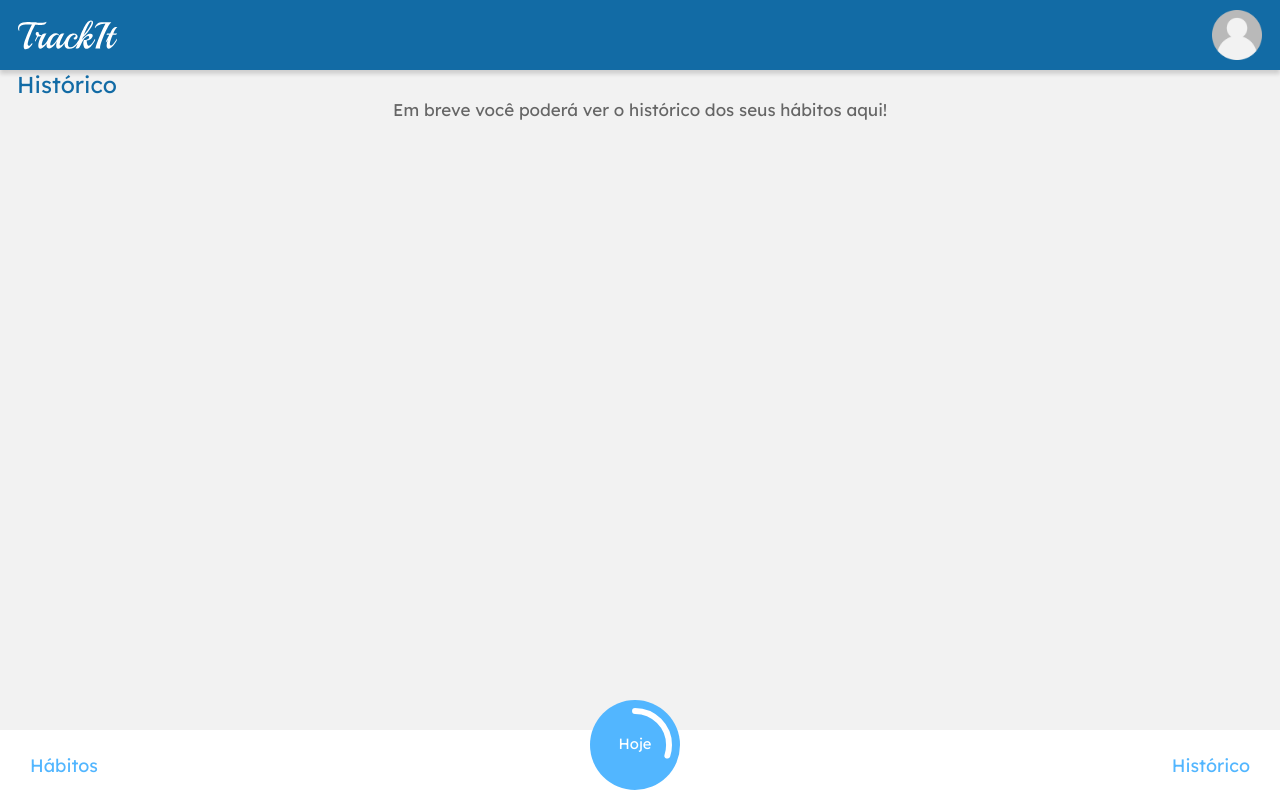
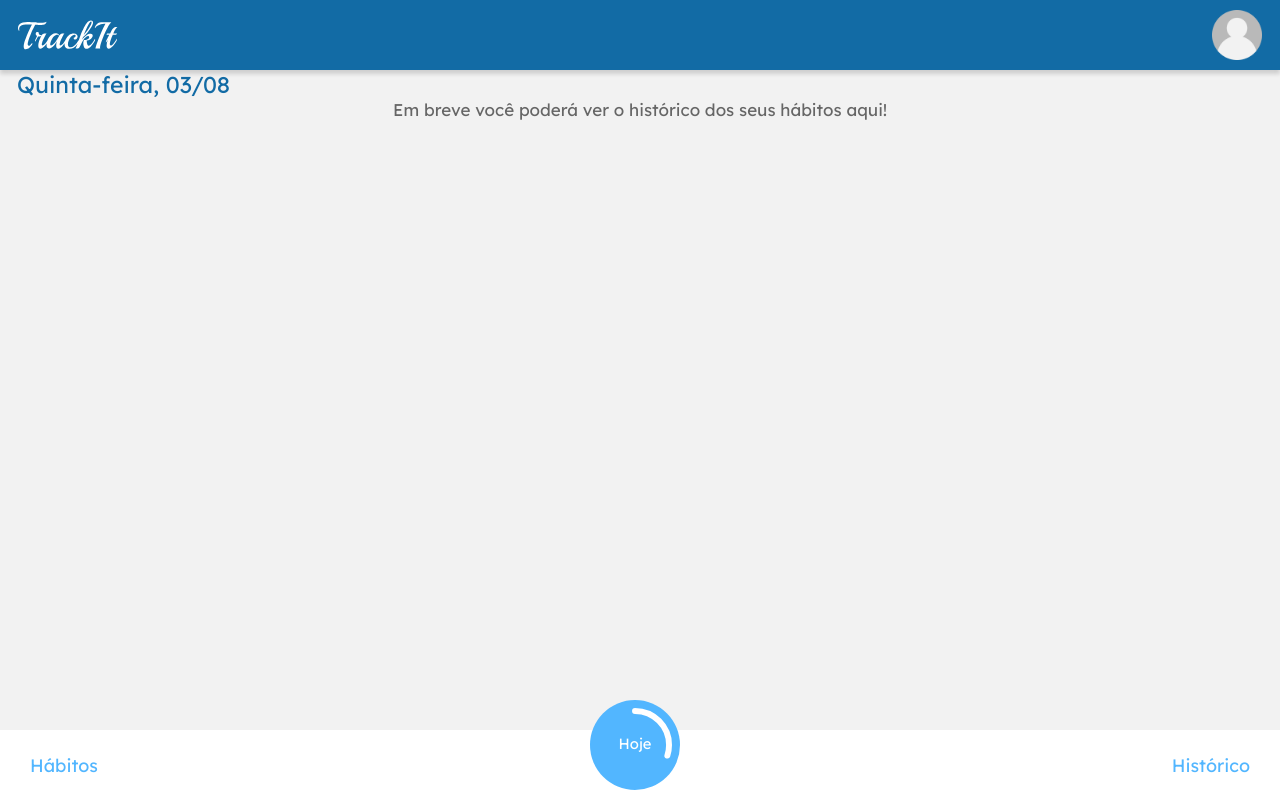
Before and after one commit to GuiCintra27/Track-it, a Next.js app: page /history in a window 1280 px wide. Built offline with nearby package versions, Linux system fonts and the light colour scheme.

Commit message:
fix: get date

```diff
--- a/src/components/UI/title/TitleText.tsx
+++ b/src/components/UI/title/TitleText.tsx
@@ -1,11 +1,22 @@
+import dayjs from "dayjs";
 import { styled } from "styled-components";
 
-interface TitleTextProps {
-  text: string;
-}
+export function TitleText() {
+  const weekdays = [
+    "Domingo",
+    "Segunda-feira",
+    "Terça-feira",
+    "Quarta-feira",
+    "Quinta-feira",
+    "Sexta-feira",
+    "Sábado",
+  ];
 
-export function TitleText({ text }: TitleTextProps) {
-  return <StyledTitle>{text}</StyledTitle>;
+  return (
+    <StyledTitle>
+      {`${weekdays[dayjs().day()]}, ${dayjs().format("DD/MM")}`}
+    </StyledTitle>
+  );
 }
 
 const StyledTitle = styled.h1`
```
Also changed, not shown: src/app/today/page.tsx (+1 -13 lines).
